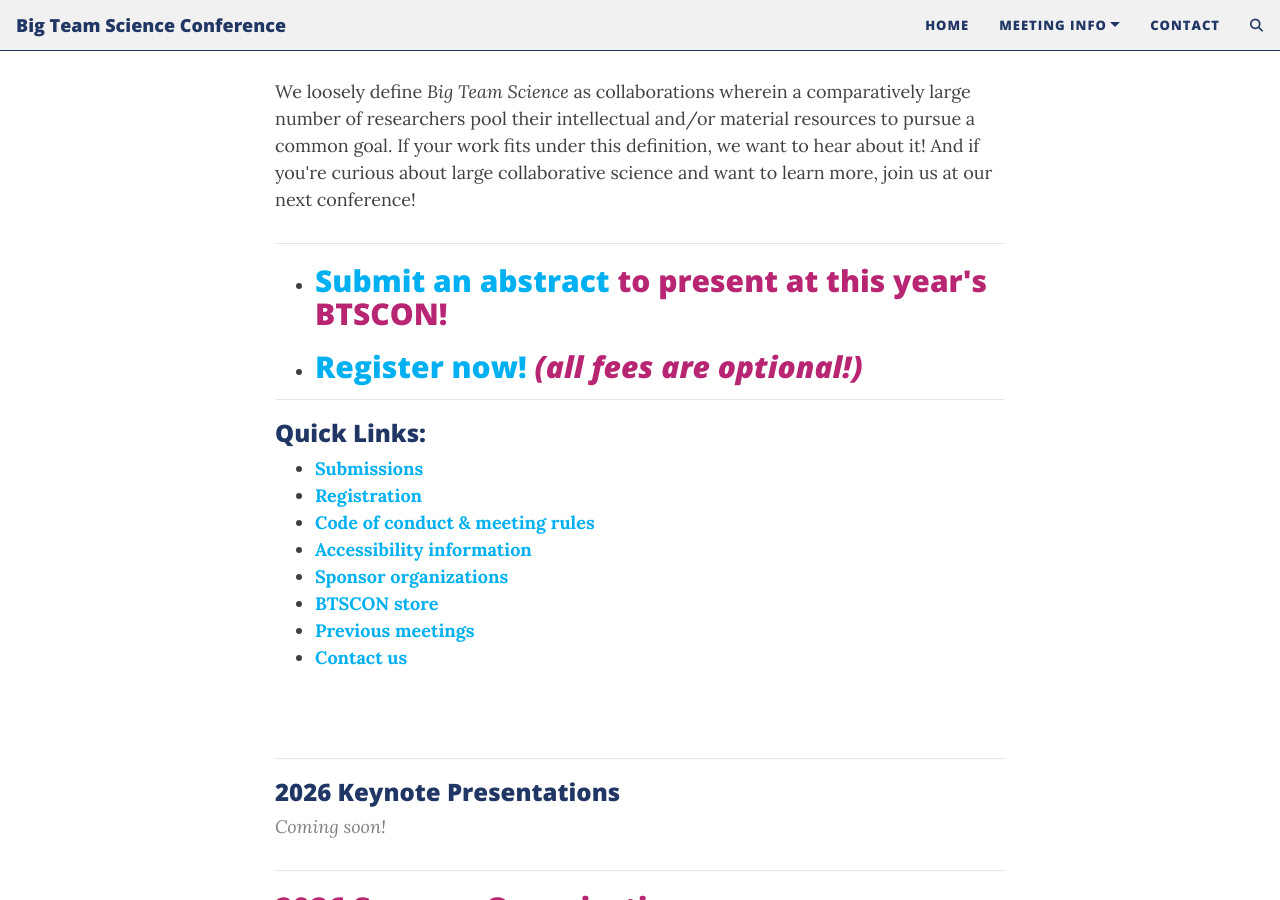
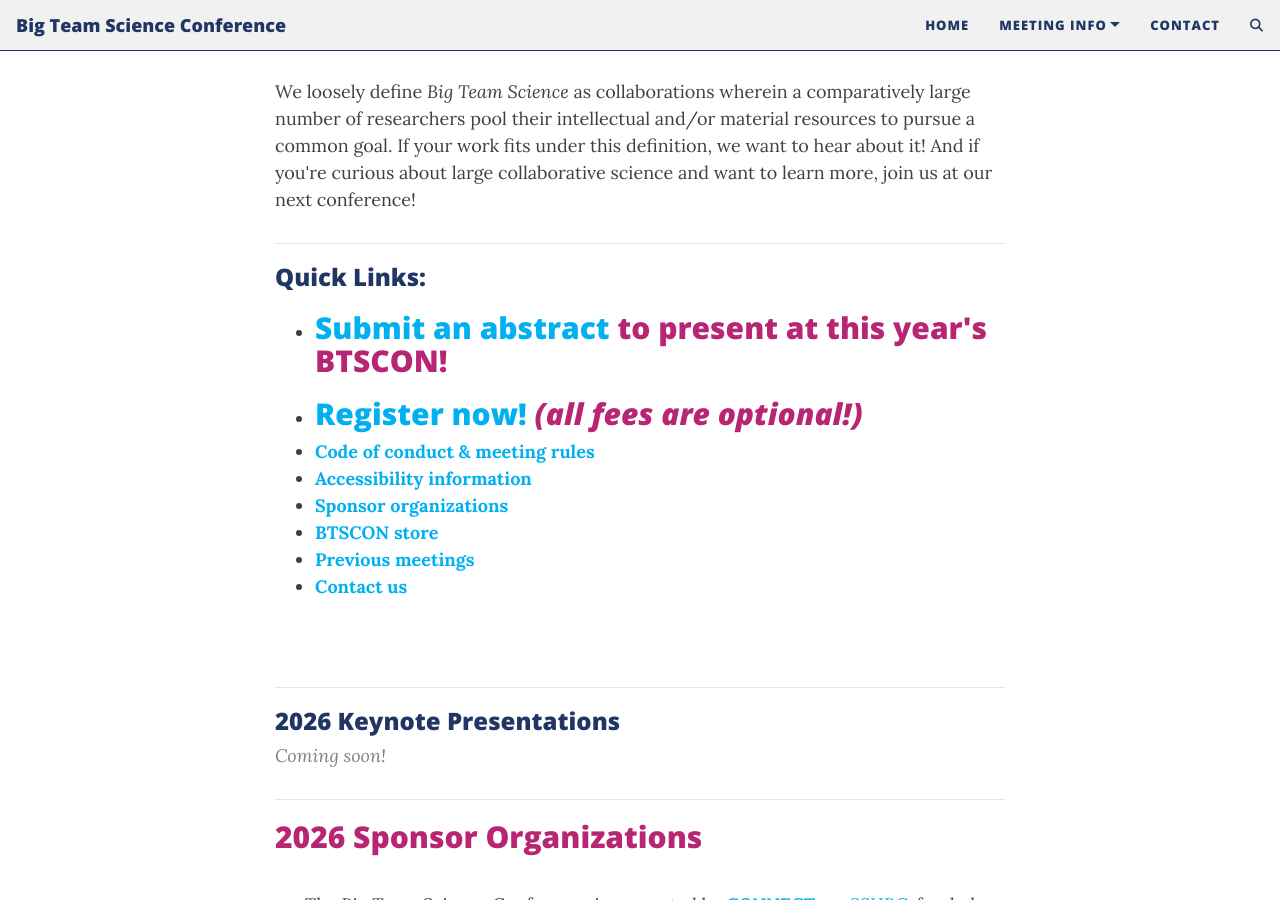
Before and after one commit to bigteamscienceconference/bigteamscienceconference.github.io, a Jekyll site: the page built from index.md, in a window 1280 px wide and 900 px high, scrolled down 627 px. Built offline with Jekyll 4.4.1, drawn with Linux system fonts in a browser that asks for light colours; comment, search, counter and statistics services are not loaded.

Commit message:
Update index.md

```diff
--- a/index.md
+++ b/index.md
@@ -18,17 +18,12 @@
 
 ***
 
-* <h2><a href="{{site.baseurl}}/submissions/">Submit an abstract</a> to present at this year's BTSCON!</h2>
-* <h2><a href="{{site.baseurl}}/registration/">Register now!</a> <i>(all fees are optional!)</i></h2>
-
-***
-
 ### Quick Links:
 <!--
 * <b><a href="{{site.baseurl}}/program/">2026 Program & schedule</a></b>
 -->
-* <b><a href="{{site.baseurl}}/submissions/">Submissions</a></b>
-* <b><a href="{{site.baseurl}}/registration/">Registration</a></b>
+* <h2><a href="{{site.baseurl}}/submissions/">Submit an abstract</a> to present at this year's BTSCON!</h2>
+* <h2><a href="{{site.baseurl}}/registration/">Register now!</a> <i>(all fees are optional!)</i></h2>
 * <b><a href="{{site.baseurl}}/codeofconduct/">Code of conduct & meeting rules</a></b>
 * <b><a href="{{site.baseurl}}/access/">Accessibility information</a></b>
 * <b><a href="#sponsors">Sponsor organizations</a></b>
```
